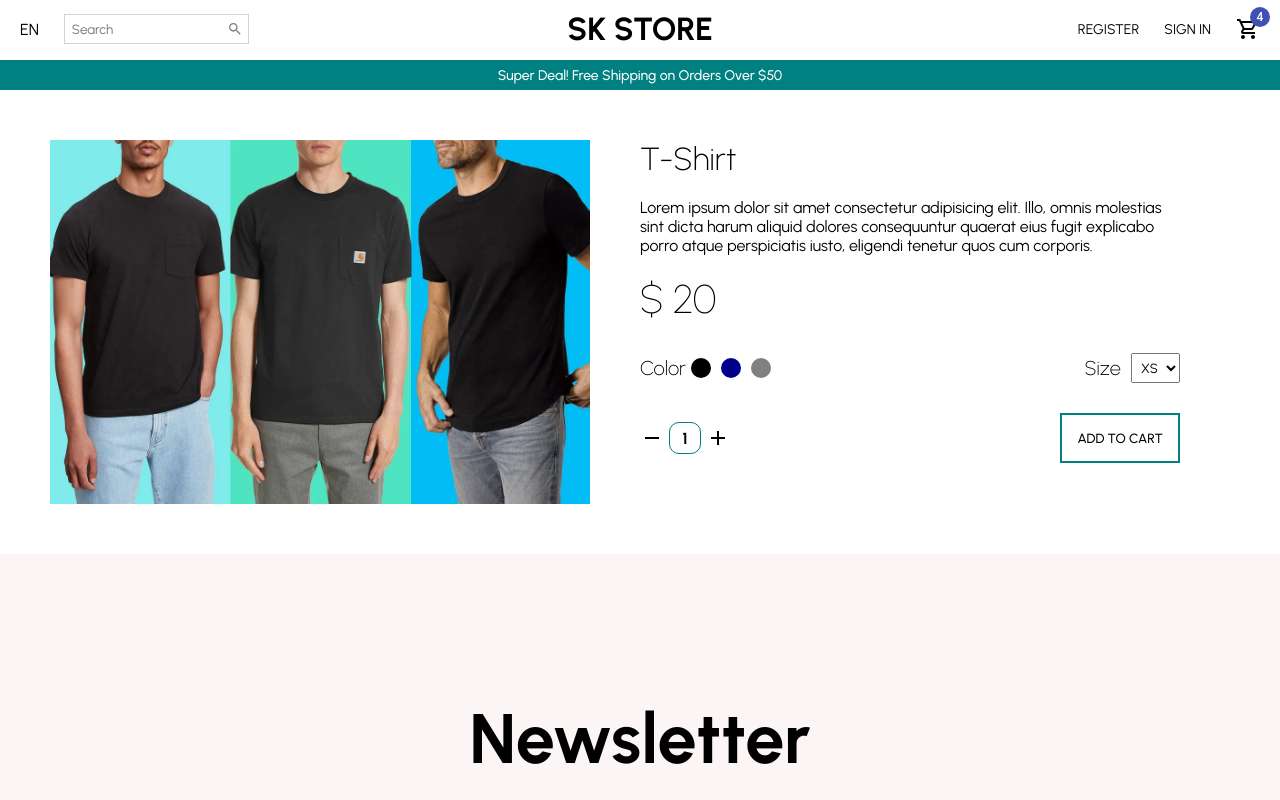
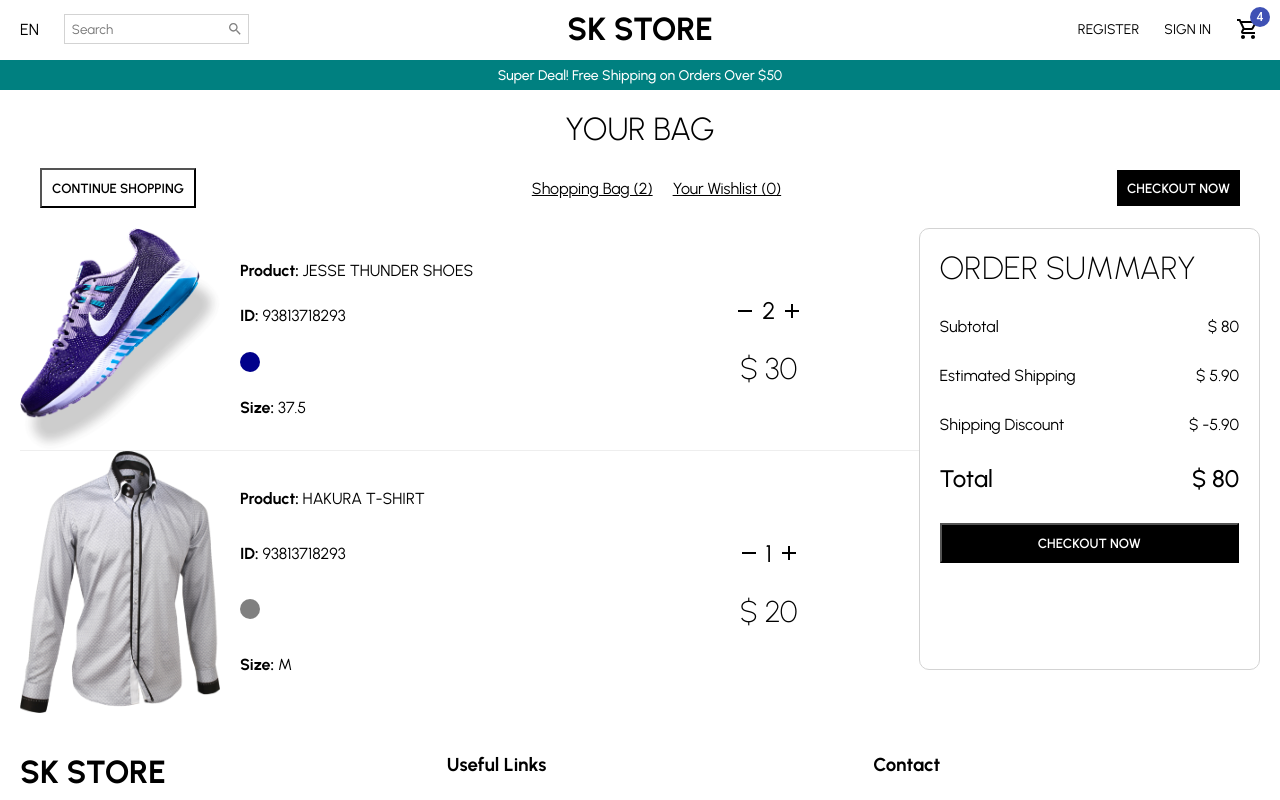
Before and after one commit to Shahzadsk046/SK-Store, a React (Create React App) app: page / in a window 1280 px wide. Shown: the top 800 px of the page. Built offline with nearby package versions, Linux system fonts and the light colour scheme.

Commit message:
Cart Responsive Completed

```diff
--- a/src/App.jsx
+++ b/src/App.jsx
@@ -1,19 +1,19 @@
 // import Home from "./Pages/Home";
 // import ProductList from "./Pages/ProductList";
-import Product from "./Pages/Product";
+// import Product from "./Pages/Product";
 // import Register from "./Pages/Register";
 // import Login from "./Pages/Login";
-// import Cart from "./Pages/Cart";
+import Cart from "./Pages/Cart";
 
 const App = () => {
   return (
     <>
       {/* <Home /> */}
       {/* <ProductList /> */}
-      <Product />
+      {/* <Product /> */}
       {/* <Register /> */}
       {/* <Login /> */}
-      {/* <Cart/> */}
+      <Cart/>
     </>
   );
 };
--- a/src/Pages/Cart.jsx
+++ b/src/Pages/Cart.jsx
@@ -5,11 +5,13 @@ import Footer from "../components/Footer";
 import SHOES1 from "../images/shoes1.png";
 import SHIRT2 from "../images/shirt2.png";
 import { Add, Remove } from "@material-ui/icons";
+import { medium, small, xsmall } from "../responsive";
 
 const Container = styled.div``;
 
 const Wrapper = styled.div`
   padding: 20px;
+  ${small({ padding: "10px" })}
 `;
 
 const Title = styled.h1`
@@ -34,7 +36,9 @@ const TopButton = styled.button`
   color: ${(props) => props.type === "filled" && "white"};
 `;
 
-const TopTexts = styled.div``;
+const TopTexts = styled.div`
+  ${small({ display: "none" })}
+`;
 
 const TopText = styled.span`
   text-decoration: underline;
@@ -45,6 +49,7 @@ const TopText = styled.span`
 const Bottom = styled.div`
   display: flex;
   justify-content: space-between;
+  ${medium({ flexDirection: "column" })}
 `;
 
 const Info = styled.div`
@@ -54,6 +59,7 @@ const Info = styled.div`
 const Product = styled.div`
   display: flex;
   justify-content: space-between;
+  ${xsmall({ flexDirection: "column" })}
 `;
 
 const ProductDetail = styled.div`
@@ -102,11 +108,13 @@ const ProductAmountContainer = styled.div`
 const ProductAmount = styled.div`
   font-size: 24px;
   margin: 5px;
+  ${small({ margin: "5px 15px" })}
 `;
 
 const ProductPrice = styled.div`
   font-size: 30px;
   font-weight: 200;
+  ${small({ marginBottom: "20px" })}
 `;
 
 const Hr = styled.hr`
@@ -182,9 +190,9 @@ const Cart = () => {
               </ProductDetail>
               <PriceDetail>
                 <ProductAmountContainer>
+                  <Remove />
+                  <ProductAmount>2</ProductAmount>
                   <Add />
-                  <ProductAmount>2</ProductAmount>
-                  <Remove />
                 </ProductAmountContainer>
                 <ProductPrice>$ 30</ProductPrice>
               </PriceDetail>
@@ -208,9 +216,9 @@ const Cart = () => {
               </ProductDetail>
               <PriceDetail>
                 <ProductAmountContainer>
+                  <Remove />
+                  <ProductAmount>1</ProductAmount>
                   <Add />
-                  <ProductAmount>1</ProductAmount>
-                  <Remove />
                 </ProductAmountContainer>
                 <ProductPrice>$ 20</ProductPrice>
               </PriceDetail>
```
